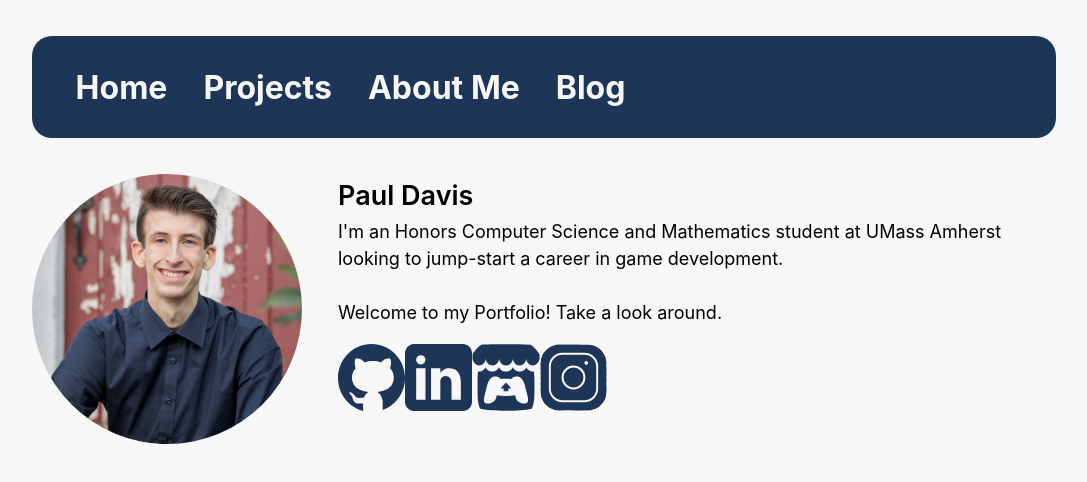
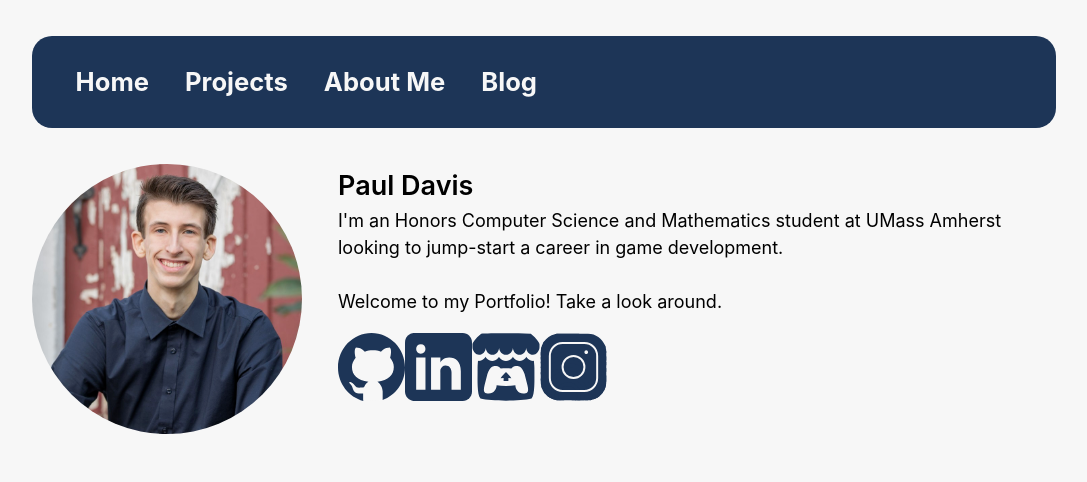
Before and after one commit to 21pdavis/portfolio-website, a Next.js app: page / in a window 1280 px wide. Shown: the top 482 px of the page, without its empty margins (96-1183 px from the left). Built offline with nearby package versions, Linux system fonts and the light colour scheme.

Commit message:
smaller header font size

```diff
--- a/components/Navbar.module.css
+++ b/components/Navbar.module.css
@@ -11,7 +11,7 @@
 
 .navbar-container > a {
     color: #F7F7F7;
-    font-size: 2.5vw;
+    font-size: 2vw;
     font-weight: bold;
     text-decoration: none;
     margin: 0 1rem;
```
